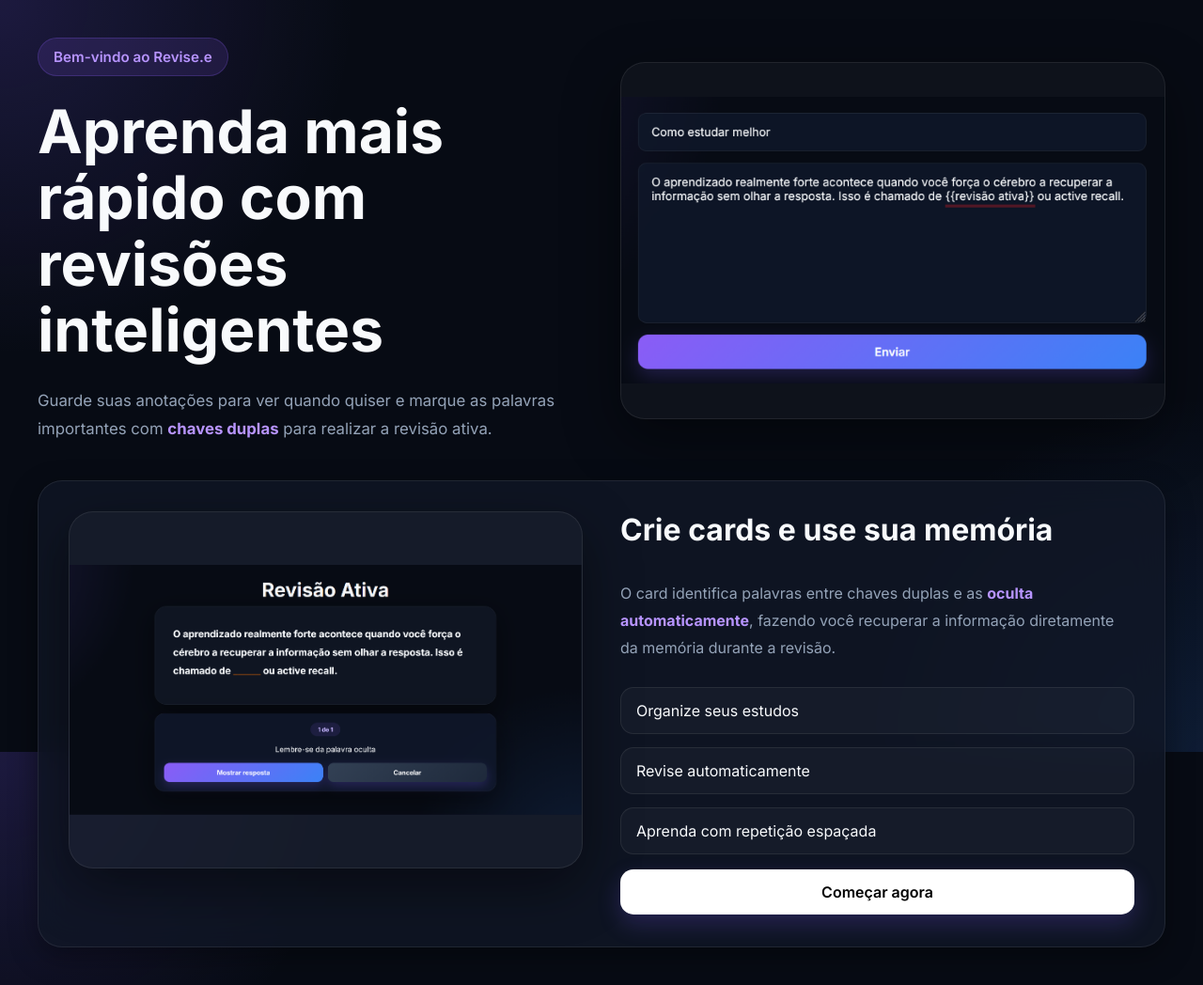
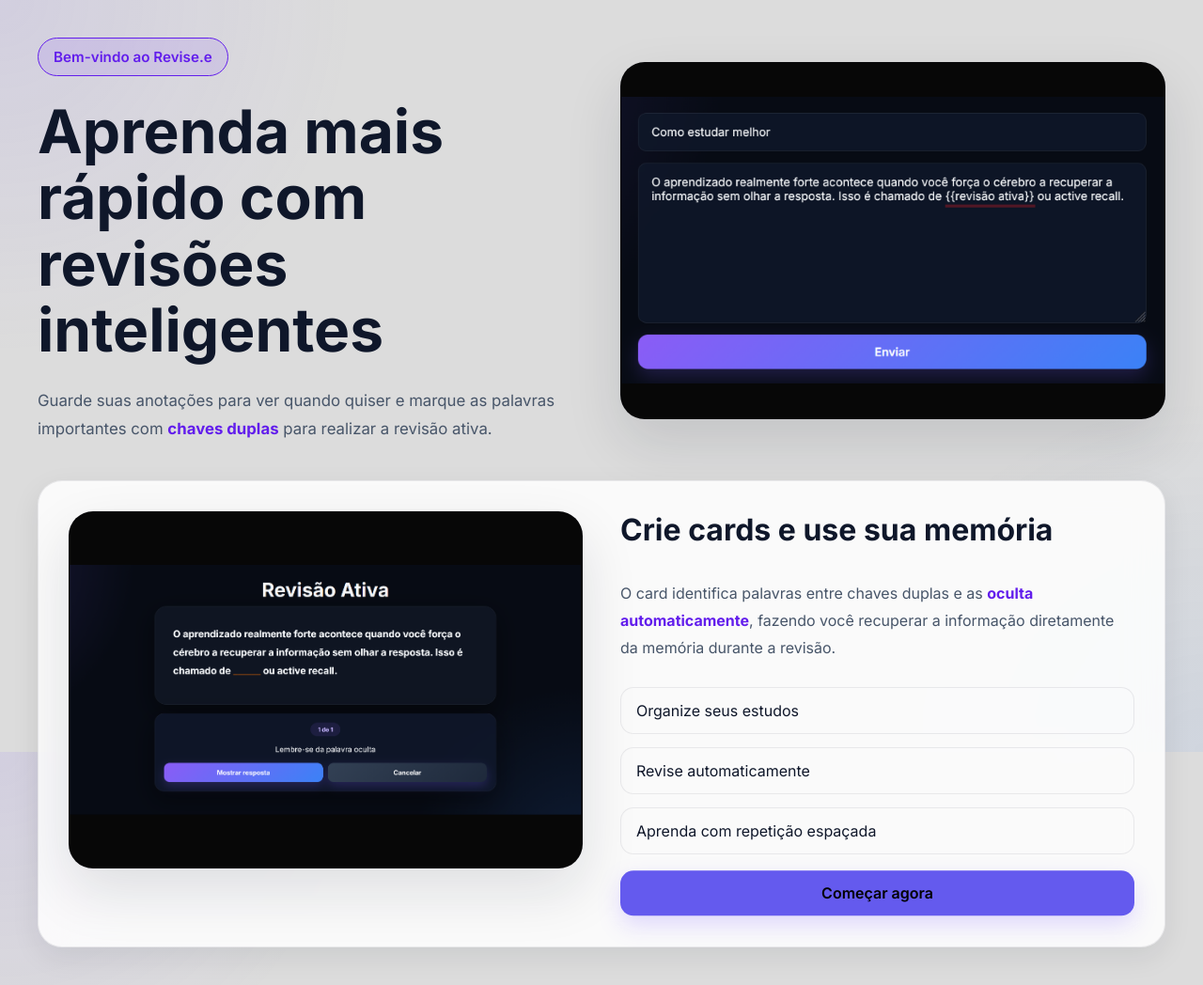
Before and after one commit to williamfurquim/Revise.e, a React (Vite) app in the folder frontend/: page /tutorial in a window 1280 px wide. Shown: the whole page at 94% size. Built offline with nearby package versions, Linux system fonts and the light colour scheme; no server answers; sample sign-in values are in the browser's storage.

Commit message:
refactor: styling details

```diff
--- a/frontend/src/App.tsx
+++ b/frontend/src/App.tsx
@@ -85,7 +85,10 @@ function App() {
         />
 
         <h2>
-          Total de notas: {totalList}
+          {totalList === 1
+          ? `${totalList} nota encontrada`
+          : `${totalList} notas encontradas`
+          }
         </h2>
 
         <input
--- a/frontend/src/components/Theme.tsx
+++ /dev/null
@@ -1,25 +0,0 @@
-import { useState, useEffect } from 'react';
-
-export function Theme() {
-  const [isDark, setIsDark] = useState(() => {
-    return localStorage.getItem('theme') === 'dark';
-  });
-
-  useEffect(() => {
-    if (isDark) {
-      document.body.classList.remove('white-theme');
-      localStorage.setItem('theme', 'dark');
-    } else {
-      document.body.classList.add('white-theme');
-      localStorage.setItem('theme', 'light');
-    }
-  }, [isDark]);
-
-  return (
-
-    <button onClick={() => setIsDark(!isDark)}>
-      Ativar modo {isDark ? 'claro' : 'escuro'}
-    </button>
-
-  );
-}
--- /dev/null
+++ b/frontend/src/components/ThemeProvider.tsx
@@ -0,0 +1,42 @@
+import { createContext } from 'react';
+import { useState, useEffect, type ReactNode } from 'react';
+
+interface ThemeContextType {
+  isDark: boolean;
+  setIsDark: (value: boolean | ((prev: boolean) => boolean)) => void;
+}
+
+interface ThemeProviderProps {
+  children: ReactNode;
+}
+
+export const ThemeContext = createContext<ThemeContextType | undefined>(undefined);
+
+export function ThemeProvider({ children }: ThemeProviderProps) {
+  const [isDark, setIsDark] = useState<boolean>(() => {
+    return localStorage.getItem('theme') === 'dark';
+  });
+
+  useEffect(() => {
+    localStorage.setItem(
+      "theme",
+      isDark ? "dark" : "white"
+    );
+
+    if (isDark) {
+      document.body.classList.remove('white-theme');
+    } else {
+      document.body.classList.add('white-theme');
+    }
+  }, [isDark]);
+
+  return (
+    <ThemeContext.Provider value={{
+      isDark,
+      setIsDark
+    }}>
+      {children}
+    </ThemeContext.Provider>
+
+  );
+}
--- /dev/null
+++ b/frontend/src/components/UseTheme.tsx
@@ -0,0 +1,14 @@
+import { useContext } from "react"
+import { ThemeContext } from "./ThemeProvider"
+
+const UseTheme = () => {
+  const context = useContext(ThemeContext);
+
+  if (!context) {
+    throw new Error ('ThemeContext deve ser usado dentro de um ThemeProvider.');
+  }
+
+  return context;
+}
+
+export default UseTheme
--- a/frontend/src/main.tsx
+++ b/frontend/src/main.tsx
@@ -1,6 +1,7 @@
 import { StrictMode } from 'react'
 import { createRoot } from 'react-dom/client'
 import { BrowserRouter, Routes, Route, Navigate } from 'react-router-dom'
+import { ThemeProvider } from './components/ThemeProvider.tsx'
 import App from './App.tsx'
 import Login from './pages/Login.tsx'
 import Configs from './pages/Configs.tsx'
@@ -20,15 +21,17 @@ import '@fortawesome/fontawesome-free/css/all.min.css';
 
 createRoot(document.getElementById('root')!).render(
   <StrictMode>
+    <ThemeProvider>
       <BrowserRouter>
         <Routes>
           <Route path="/" element={<Navigate to="/login" replace />} />
           <Route path='/login' element={<Login />} />
           <Route path='/notas' element={<ProtectedRoute> <App /> </ProtectedRoute>} />
           <Route path='/configuracoes' element={<ProtectedRoute> <Configs /> </ProtectedRoute>} />
-        <Route path='/revisao' element={<ProtectedRoute> <Review /> </ProtectedRoute>}/>
+          <Route path='/revisao' element={<ProtectedRoute> <Review /> </ProtectedRoute>} />
           <Route path='/tutorial' element={<ProtectedRoute> <TutorialPage /> </ProtectedRoute>} />
         </Routes>
       </BrowserRouter>
+    </ThemeProvider>
   </StrictMode>,
 )
--- a/frontend/src/pages/Configs.tsx
+++ b/frontend/src/pages/Configs.tsx
@@ -1,14 +1,20 @@
 import SideBar from '../components/SideBar'
-import { Theme } from '../components/Theme'
+import UseTheme from '../components/UseTheme';
 
 const Configs = () => {
+
+    const { isDark, setIsDark } = UseTheme();
+
     return (
 
         <div className='layout'>
             <SideBar />
 
             <main className="configs-page">
-                <Theme />
+                <button onClick={() => setIsDark(prev => !prev)}>
+                    Ativar modo {isDark ? 'claro' : 'escuro'}
+                </button>
+
                 <button style={{ marginRight: 10 }}>Trocar idioma</button>
                 <button style={{ marginRight: 10 }}>Alterar E-mail</button>
                 <button style={{ marginRight: 10 }}>Alterar senha</button>
--- a/frontend/src/pages/TutorialPage.tsx
+++ b/frontend/src/pages/TutorialPage.tsx
@@ -122,7 +122,7 @@ const TutorialPage = () => {
 
                             </ul>
 
-                            <button onClick={handleFinishTutorial}>
+                            <button className='start-now' onClick={handleFinishTutorial}>
                                 Começar agora
                             </button>
 
--- a/frontend/src/styles/global.css
+++ b/frontend/src/styles/global.css
@@ -57,6 +57,9 @@
     --sidebar-width: 260px;
     --images-tutorial-border: rgba(255, 255, 255, 0.03);
 
+    --tutorial-mark: #9767f9;
+    --start-button-tutorial: #f6f6f6;
+
 }
 
 /* =========================================================
@@ -99,6 +102,9 @@
         0 25px 60px rgba(15, 23, 42, 0.12);
 
     --images-tutorial-border: rgb(7, 7, 7);
+
+    --tutorial-mark: #621dec;
+    --start-button-tutorial: #645aee;
 }
 
 /* =========================================================
--- a/frontend/src/styles/tutorial.css
+++ b/frontend/src/styles/tutorial.css
@@ -40,9 +40,9 @@
         rgba(139, 92, 246, 0.14);
 
     border:
-        1px solid rgba(139, 92, 246, 0.24);
+        1px solid var(--tutorial-mark);
 
-    color: #b794ff;
+    color: var(--tutorial-mark);
 
     font-size: .95rem;
     font-weight: 600;
@@ -67,7 +67,7 @@
 }
 
 .mark {
-    color: #b794ff;
+    color: var(--tutorial-mark);
     font-weight: bolder;
 }
 
@@ -152,7 +152,7 @@
 }
 
 .tutorial-card-content button {
-    animation: jump .5s infinite;
+    animation: jump 1.5s infinite;
 
     border: none;
 
@@ -160,7 +160,7 @@
 
     border-radius: 14px;
 
-    background: white;
+    background: var(--start-button-tutorial);
 
     color: rgb(0, 0, 0);
 
```
Lines whose indentation alone changed are shown as unchanged.
